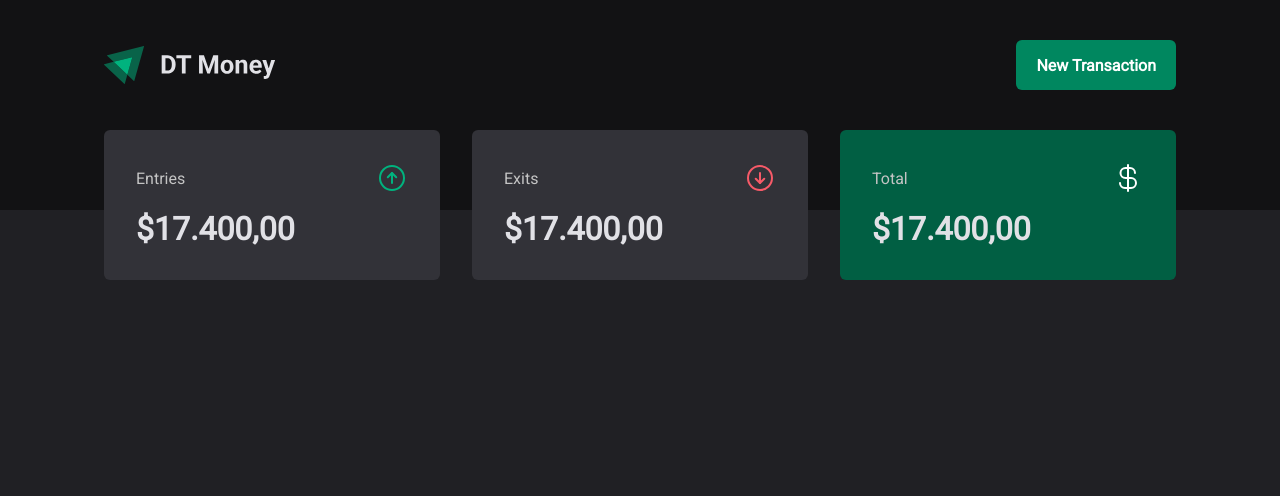
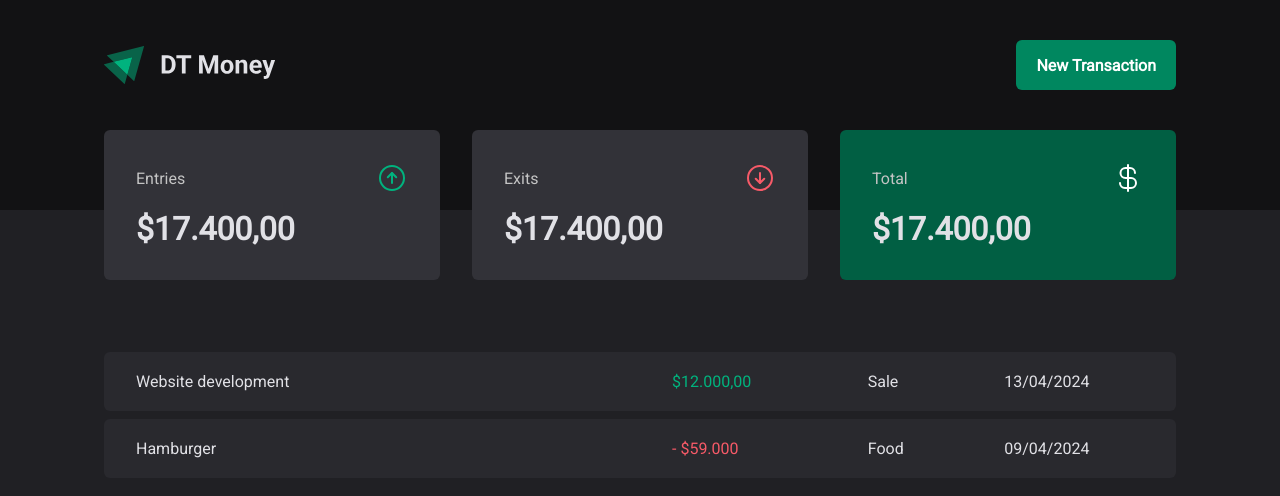
Before and after one commit to erikaperciliano/dtMoney, a React (Vite) app: page / in a window 1280 px wide. Shown: the top 496 px of the page. Built offline with nearby package versions, Linux system fonts and the light colour scheme.

Commit message:
feat: add Transaction Table

```diff
--- a/src/pages/Transactions/index.tsx
+++ b/src/pages/Transactions/index.tsx
@@ -1,11 +1,41 @@
 import { Header } from "../../components/Header";
 import { Summary } from "../../components/Summary";
+import { PriceHighlight, TransactionContainer, TransactionsTable } from "./styles";
 
 export function Transactions () {
     return (
         <div>
             <Header />
             <Summary />
+
+            <TransactionContainer>
+                <TransactionsTable>
+                    <tbody>
+                        <tr>
+                            <td width="50%">Website development</td>
+                            <td>
+                                <PriceHighlight variant="income">
+                                    $12.000,00
+                                </PriceHighlight>
+                            </td>
+
+                            <td>Sale</td>
+                            <td>13/04/2024</td>
+                        </tr>
+
+                        <tr>
+                            <td width="50%">Hamburger</td>
+                            <td>
+                                <PriceHighlight variant="outcome">
+                                    - $59.000
+                                </PriceHighlight>
+                            </td>
+                            <td>Food</td>
+                            <td>09/04/2024</td>
+                        </tr>
+                    </tbody>
+                </TransactionsTable>
+            </TransactionContainer>
         </div>
     )
 }
--- a/src/pages/Transactions/styles.ts
+++ b/src/pages/Transactions/styles.ts
@@ -0,0 +1,38 @@
+import styled from "styled-components";
+
+export const TransactionContainer = styled.div`
+    width: 100%;
+    max-width: 1120px;
+    margin: 4rem auto 0;
+    padding:0 1.5rem;
+`;
+
+export const TransactionsTable = styled.table`
+    width: 100%;
+    border-collapse: separate;
+    border-spacing: 0 0.5rem;
+    /*margin-top: 1.5rem; */
+
+    td {
+        padding: 1.25rem 2rem;
+        background: ${props => props.theme['gray-700']};
+
+        &:first-child {
+            border-top-left-radius: 6px;
+            border-bottom-left-radius: 6px;
+        }
+
+        &:last-child {
+            border-top-right-radius: 6px;
+            border-bottom-right-radius: 6px;
+        }
+    }
+`;
+
+interface PriceHighlightProps {
+    variant: 'income' | 'outcome';
+}
+
+export const PriceHighlight = styled.span<PriceHighlightProps>`
+    color: ${props => props.variant === 'income' ? props.theme['green-300'] : props.theme['red-300']};
+`;
--- a/src/styles/themes/default.ts
+++ b/src/styles/themes/default.ts
@@ -10,7 +10,7 @@
     'gray-800': '#202024',
     'gray-900': '#121214',
 
-    'green-300': '##00B37E',
+    'green-300': '#00B37E',
     'green-500': '#00875F',
     'green-700': '#015F43',
 
```
